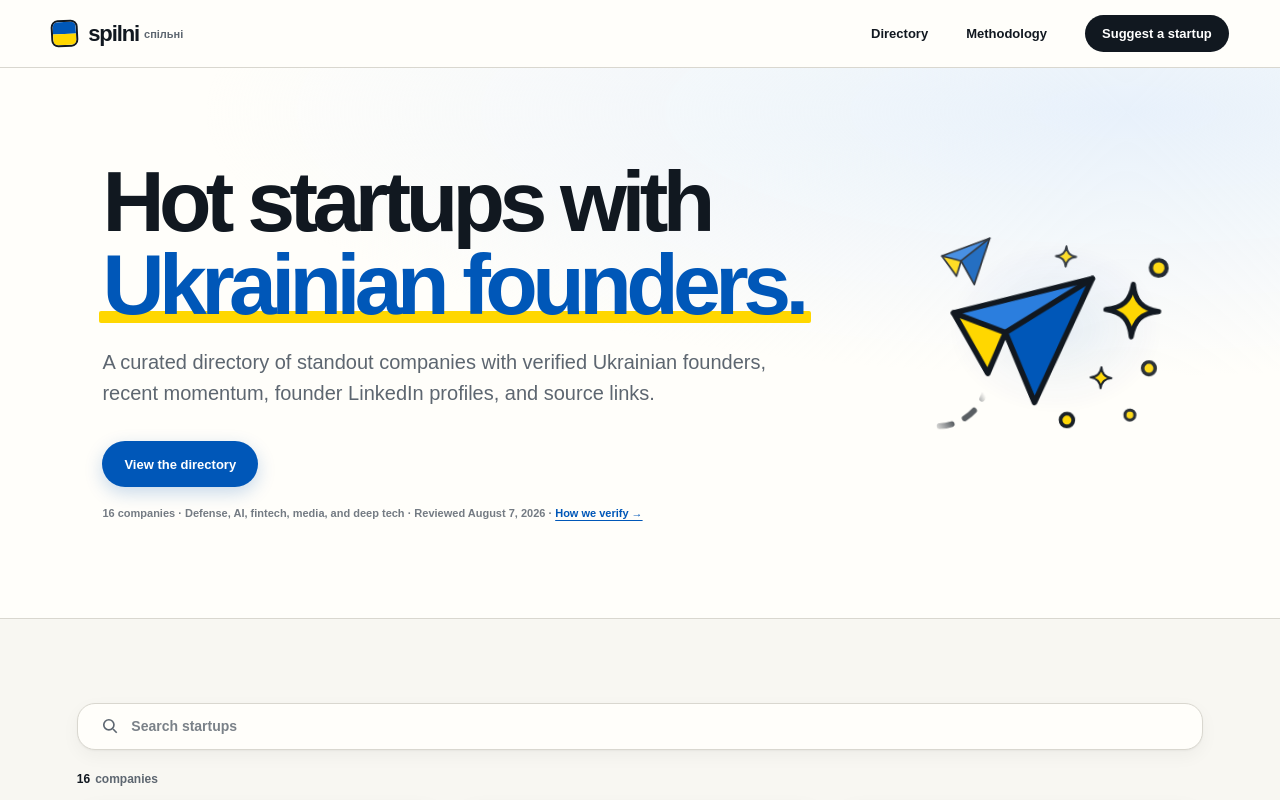
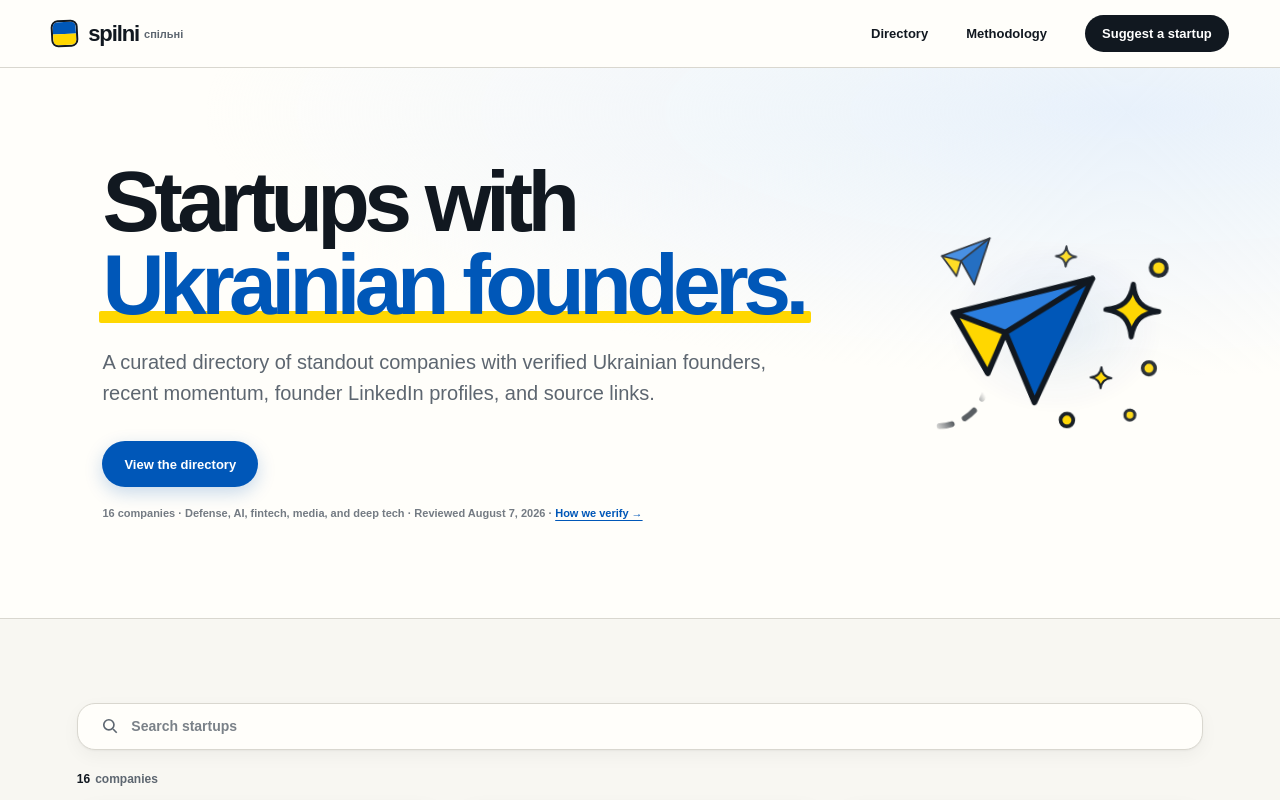
Before and after one commit to OlexG/spilni, a Next.js app: page / in a window 1280 px wide. Shown: the top 800 px of the page. Built offline with nearby package versions, Linux system fonts and the light colour scheme.

Commit message:
Remove hot startup wording

```diff
--- a/app/data/page.tsx
+++ b/app/data/page.tsx
@@ -6,7 +6,7 @@ import { DIRECTORY_REVIEWED_AT, startups } from "@/lib/startups";
 
 export const metadata: Metadata = {
   title: "Open Startup Directory Data",
-  description: "Machine-readable data for Spilni’s sourced directory of hot startups with Ukrainian founders.",
+  description: "Machine-readable data for Spilni’s sourced directory of startups with Ukrainian founders.",
   alternates: { canonical: "/data", types: { "application/json": "/data/startups.json" } },
   openGraph: { url: "/data", title: "Open Startup Directory Data | Spilni", type: "website" },
 };
@@ -16,8 +16,8 @@ const jsonLd = {
   "@context": "https://schema.org",
   "@type": "Dataset",
   "@id": "https://spilni.com/data#dataset",
-  name: "Hot Startups with Ukrainian Founders",
-  description: "A curated dataset of hot startups, their Ukrainian founders, funding stages, hiring signals, locations, and supporting sources.",
+  name: "Startups with Ukrainian Founders",
+  description: "A curated dataset of startups, their Ukrainian founders, funding stages, hiring signals, locations, and supporting sources.",
   url: "https://spilni.com/data",
   dateModified: DIRECTORY_REVIEWED_AT,
   creator: { "@id": "https://spilni.com/#organization" },
--- a/app/data/startups.json/route.ts
+++ b/app/data/startups.json/route.ts
@@ -3,7 +3,7 @@ import { DIRECTORY_REVIEWED_AT, startups } from "@/lib/startups";
 export function GET() {
   return Response.json(
     {
-      name: "Spilni directory of hot startups with Ukrainian founders",
+      name: "Spilni directory of startups with Ukrainian founders",
       url: "https://spilni.com/",
       methodology: "https://spilni.com/methodology",
       lastReviewed: DIRECTORY_REVIEWED_AT,
--- a/app/layout.tsx
+++ b/app/layout.tsx
@@ -4,10 +4,10 @@ import "./globals.css";
 export const metadata: Metadata = {
   metadataBase: new URL("https://spilni.com"),
   title: {
-    default: "Hot Startups with Ukrainian Founders | Spilni",
+    default: "Startups with Ukrainian Founders | Spilni",
     template: "%s | Spilni",
   },
-  description: "A sourced directory of hot startups with Ukrainian founders, recent momentum, founder LinkedIn profiles, and official links.",
+  description: "A sourced directory of startups with Ukrainian founders, recent momentum, founder LinkedIn profiles, and official links.",
   applicationName: "Spilni",
   creator: "Spilni",
   publisher: "Spilni",
--- a/app/llms.txt/route.ts
+++ b/app/llms.txt/route.ts
@@ -7,7 +7,7 @@ export function GET() {
 
   const body = `# Spilni
 
-> Spilni is a curated, source-backed directory of hot startups with Ukrainian founders.
+> Spilni is a curated, source-backed directory of startups with Ukrainian founders.
 
 Companies qualify through documented Ukrainian roots or substantial operations in Ukraine plus recent evidence of funding, traction, deployment, production, or strategic Western partnerships. Y Combinator participation is shown only as an optional company tag.
 
--- a/app/manifest.ts
+++ b/app/manifest.ts
@@ -2,9 +2,9 @@ import type { MetadataRoute } from "next";
 
 export default function manifest(): MetadataRoute.Manifest {
   return {
-    name: "Spilni — Hot Startups with Ukrainian Founders",
+    name: "Spilni — Startups with Ukrainian Founders",
     short_name: "Spilni",
-    description: "A sourced directory of hot startups with Ukrainian founders.",
+    description: "A sourced directory of startups with Ukrainian founders.",
     start_url: "/",
     display: "standalone",
     background_color: "#fffefa",
--- a/app/methodology/page.tsx
+++ b/app/methodology/page.tsx
@@ -6,7 +6,7 @@ import { DIRECTORY_REVIEWED_AT } from "@/lib/startups";
 
 export const metadata: Metadata = {
   title: "Directory Methodology",
-  description: "How Spilni verifies hot startups, Ukrainian founders, traction, funding, and sources.",
+  description: "How Spilni verifies startups, Ukrainian founders, traction, funding, and sources.",
   alternates: { canonical: "/methodology" },
   openGraph: { url: "/methodology", title: "Directory Methodology | Spilni", type: "article" },
 };
@@ -17,7 +17,7 @@ const jsonLd = {
   "@id": "https://spilni.com/methodology#webpage",
   url: "https://spilni.com/methodology",
   name: "Spilni directory methodology",
-  description: "How Spilni verifies hot startups with Ukrainian founders.",
+  description: "How Spilni verifies startups with Ukrainian founders.",
   dateModified: DIRECTORY_REVIEWED_AT,
   isPartOf: { "@id": "https://spilni.com/#website" },
 };
--- a/app/opengraph-image.tsx
+++ b/app/opengraph-image.tsx
@@ -1,6 +1,6 @@
 import { ImageResponse } from "next/og";
 
-export const alt = "Spilni — hot startups with Ukrainian founders";
+export const alt = "Spilni — startups with Ukrainian founders";
 export const size = { width: 1200, height: 630 };
 export const contentType = "image/png";
 
@@ -15,7 +15,7 @@ export default function OpenGraphImage() {
       </div>
       <div style={{ display: "flex", flexDirection: "column", gap: 24 }}>
         <div style={{ display: "flex", flexDirection: "column", fontSize: 78, lineHeight: 0.98, letterSpacing: "-4px", fontWeight: 900 }}>
-          <div>Hot startups with</div>
+          <div>Startups with</div>
           <div style={{ color: "#0057b8" }}>Ukrainian founders.</div>
         </div>
         <div style={{ width: 360, height: 12, borderRadius: 4, background: "#ffd700" }} />
--- a/app/page.tsx
+++ b/app/page.tsx
@@ -7,8 +7,8 @@ import StartupDirectory from "@/components/StartupDirectory";
 import { DIRECTORY_REVIEWED_AT, startups } from "@/lib/startups";
 
 export const metadata: Metadata = {
-  title: "Hot Startups with Ukrainian Founders",
-  description: "Discover hot startups with Ukrainian founders, including founder LinkedIn profiles, recent momentum, funding, and verified sources.",
+  title: "Startups with Ukrainian Founders",
+  description: "Discover startups with Ukrainian founders, including founder LinkedIn profiles, recent momentum, funding, and verified sources.",
   alternates: {
     canonical: "/",
     types: {
@@ -17,8 +17,8 @@ export const metadata: Metadata = {
     },
   },
   openGraph: {
-    title: "Hot Startups with Ukrainian Founders | Spilni",
-    description: "A sourced directory of hot startups with Ukrainian founders.",
+    title: "Startups with Ukrainian Founders | Spilni",
+    description: "A sourced directory of startups with Ukrainian founders.",
     url: "https://spilni.com/",
     type: "website",
   },
@@ -41,7 +41,7 @@ const homeJsonLd = {
       url: "https://spilni.com/",
       name: "Spilni",
       alternateName: ["Спільні", "spilni.com"],
-      description: "A sourced directory of hot startups with Ukrainian founders.",
+      description: "A sourced directory of startups with Ukrainian founders.",
       inLanguage: "en",
       publisher: { "@id": "https://spilni.com/#organization" },
     },
@@ -49,8 +49,8 @@ const homeJsonLd = {
       "@type": "CollectionPage",
       "@id": "https://spilni.com/#webpage",
       url: "https://spilni.com/",
-      name: "Hot Startups with Ukrainian Founders",
-      description: "A sourced directory of hot startups with Ukrainian founders.",
+      name: "Startups with Ukrainian Founders",
+      description: "A sourced directory of startups with Ukrainian founders.",
       isPartOf: { "@id": "https://spilni.com/#website" },
       publisher: { "@id": "https://spilni.com/#organization" },
       dateModified: DIRECTORY_REVIEWED_AT,
@@ -61,7 +61,7 @@ const homeJsonLd = {
     {
       "@type": "ItemList",
       "@id": "https://spilni.com/#directory",
-      name: "Hot startups with Ukrainian founders",
+      name: "Startups with Ukrainian founders",
       numberOfItems: startups.length,
       itemListOrder: "https://schema.org/ItemListOrderDescending",
       itemListElement: startups.map((startup, index) => ({
@@ -83,7 +83,7 @@ export default function Home() {
       <section className="hero" id="top">
         <div className="hero-inner">
           <div className="hero-copy">
-            <h1>Hot startups with <em>Ukrainian founders.</em></h1>
+            <h1>Startups with <em>Ukrainian founders.</em></h1>
             <p>
               A curated directory of standout companies with verified Ukrainian founders,
               recent momentum, founder LinkedIn profiles, and source links.
--- a/app/startups/[slug]/page.tsx
+++ b/app/startups/[slug]/page.tsx
@@ -121,7 +121,7 @@ export default async function StartupPage({ params }: StartupPageProps) {
         </dl>
 
         <section className="profile-section">
-          <h2>Why it’s hot</h2>
+          <h2>Recent momentum</h2>
           <p>{startup.momentum}</p>
         </section>
 
--- a/components/SiteChrome.tsx
+++ b/components/SiteChrome.tsx
@@ -30,7 +30,7 @@ export function SiteFooter() {
   return (
     <footer>
       <Link className="brand footer-brand" href="/"><Mark /><span>spilni</span></Link>
-      <p>Hot startups. Ukrainian founders.</p>
+      <p>Startups. Ukrainian founders.</p>
       <div className="footer-links">
         <Link href="/methodology">Methodology</Link>
         <Link href="/data">Open data</Link>
--- a/components/StartupDirectory.tsx
+++ b/components/StartupDirectory.tsx
@@ -37,8 +37,8 @@ export default function StartupDirectory() {
   }, [query]);
 
   return (
-    <section className="directory" id="directory" aria-label="Hot startups with Ukrainian founders">
-      <h2 className="sr-only">Hot startups with Ukrainian founders</h2>
+    <section className="directory" id="directory" aria-label="Startups with Ukrainian founders">
+      <h2 className="sr-only">Startups with Ukrainian founders</h2>
       <div className="toolbar" aria-label="Directory search">
         <label className="search-field">
           <span className="sr-only">Search startups</span>
```
Also changed, not shown: 1 other file (tests, documents, lock files or other folders).
